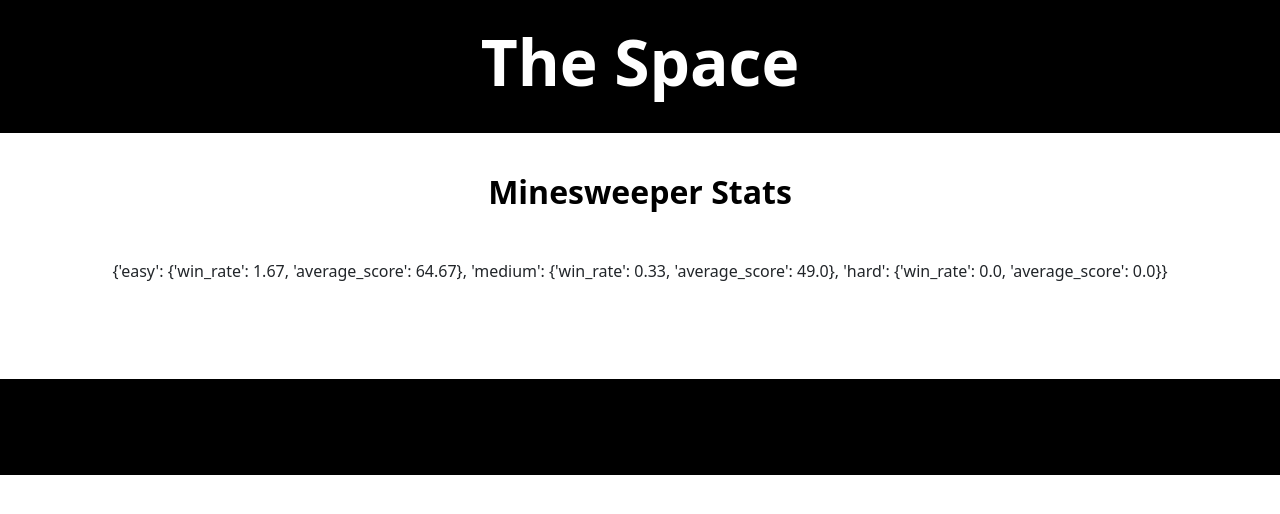
After one commit to frankobjank/cs50_final_project, a Flask app: page /minesweeper/stats in a window 1280 px wide. The commit adds this page. Shown: the top 514 px of the page. Run offline with Flask 3, Linux system fonts and the light colour scheme; data comes from the database, SQL or seed files in the repository; both versions use the stored data as it was after the commit.

Commit message:
early version of minesweeper_stats working

```diff
--- a/app.py
+++ b/app.py
@@ -2,7 +2,7 @@ import flask as fl
 import minesweeper_game
 from flask_session import Session
 import sqlite3
-from time import time
+from time import time, strftime, localtime
 
 # link to access app for debug http://127.0.0.1:5000
 
@@ -26,6 +26,9 @@ def after_request(response):
 
 @app.route("/")
 def index():
+    # Set user_id to 1 for debug
+    fl.session["user_id"] = "1"
+
     return fl.render_template("index.html")
 
 
@@ -97,7 +100,7 @@ def minesweeper():
     # GET - create board and send
     elif fl.request.method == "GET":
         # Set user_id to 1 for debug
-        fl.session["user_id"] = 1
+        fl.session["user_id"] = "1"
 
         # Get difficulty from client; defaults to easy
         difficulty = fl.request.args.get("difficulty", "easy")
@@ -110,7 +113,54 @@ def minesweeper():
         return fl.render_template("minesweeper.html", data=fl.session["ms"].setup_packet())
 
 
+@app.route("/minesweeper/stats")
+def minesweeper_stats():
+    db_responses = {}  # {"easy": [], "medium": [], "hard": []}
+
+    # Query database and retrieve the stats
+    with sqlite3.connect("database.db") as conn:
+        conn.row_factory = dict_factory
+        modes = ["easy", "medium", "hard"]
+
+        # To do in one transaction, could sort into mode as
+        for mode in modes:
+            db_responses[mode] = conn.execute(
+                "SELECT score, win FROM ms_stats WHERE user_id = ? AND mode = ? AND score != 0", ("1", mode)
+            )
+
+    ### To format date::
+    # for mode, response in db_responses.items():
+        # for r in response:
+            # r["date"] = strftime("%Y-%m-%d %H:%M:%S", localtime(r["date"]))
+            # print(f"{mode}: {r}")
+
+    # Calculate win rate and average time for win
+    data = {"easy": {}, "medium": {}, "hard": {}}  # {"easy": {win_rate: 0, average_score: 0}...}
+
+    modes = ["easy", "medium", "hard"]
+
+    for mode in modes:
+        games_won = 0.0
+        total_scores = 0.0
+        for row in db_responses[mode]:
+            if row["win"]:
+                games_won += row["win"]
+                total_scores += row["score"]
+
+        total_games = float(len(db_responses))
+
+        data[mode]["win_rate"] = round(games_won/total_games, 2)
+        data[mode]["average_score"] = round(total_scores/total_games, 2)
+
+    return fl.render_template("minesweeper_stats.html", data=data)
+
+
 # Add user manually; not live on site yet; no password
 def register(user_id):
     with sqlite3.connect("database.db") as conn:
         conn.execute("INSERT INTO users (username, date) VALUES (?, ?)", (user_id, int(time())))
+
+# For returning SQL as dict
+def dict_factory(cursor, row):
+    fields = [column[0] for column in cursor.description]
+    return {key: value for key, value in zip(fields, row)}
--- a/static/styles.css
+++ b/static/styles.css
@@ -69,7 +69,7 @@
     background-color: purple;
 }
 
-/* Wrongly flagged squares get strikethrough */
+/* Wrongly flagged squares get strikethrough, lower alpha */
 .square-button[data-flagged='miss'] {
     text-decoration-line: line-through;
     background-color: rgba(128, 0, 128, 0.624);
@@ -95,7 +95,7 @@
     color: rgb(185, 88, 27);
 }
 .square-button[data-adj-num='7'] {
-    color: rgb(112, 190, 16);
+    color: rgb(45, 80, 3);
 }
 .square-button[data-adj-num='8'] {
     color: rgb(76, 14, 71);
@@ -147,6 +147,7 @@ footer {
     background-color: #000000;
     color: #ffffff;
     padding-top: 6rem;
+    margin-top: 6rem;
 }
 
 .card {
--- a/templates/minesweeper.html
+++ b/templates/minesweeper.html
@@ -26,4 +26,5 @@
     <!-- Add panel, board to container via Javascript -->
     <div class="board-container mb-5" id="board-container"></div>
 
+    <a href="/minesweeper/stats" class="btn-custom">Stats</a>
 {% endblock %}
--- /dev/null
+++ b/templates/minesweeper_stats.html
@@ -0,0 +1,15 @@
+{% extends "layout.html" %}
+
+{% block title %}
+    Stats
+{% endblock %}
+
+{% block header %}
+   <h2>Minesweeper Stats</h2>
+{% endblock %}
+
+{% block main %}
+    <div class="stats mb-5">
+        {{ data }}
+    </div>
+{% endblock %}
```
Also changed, not shown: database.db.
